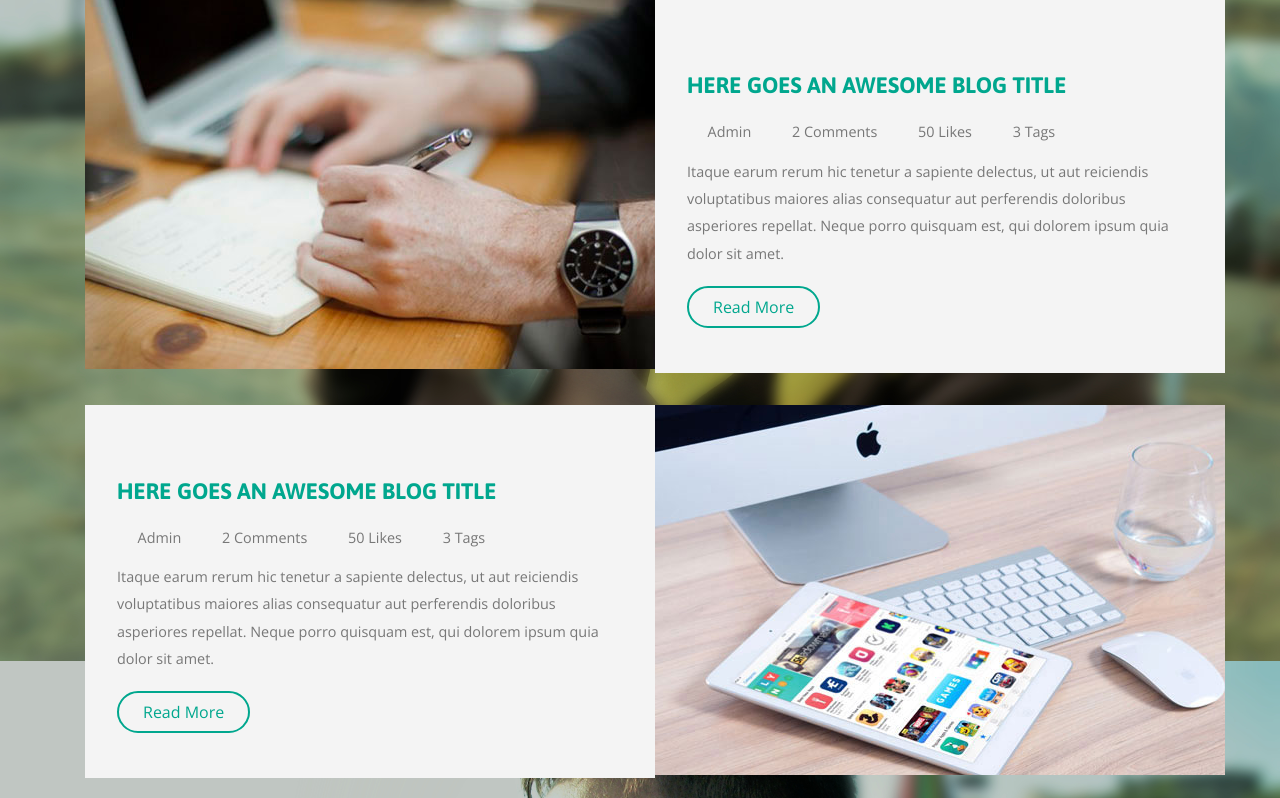
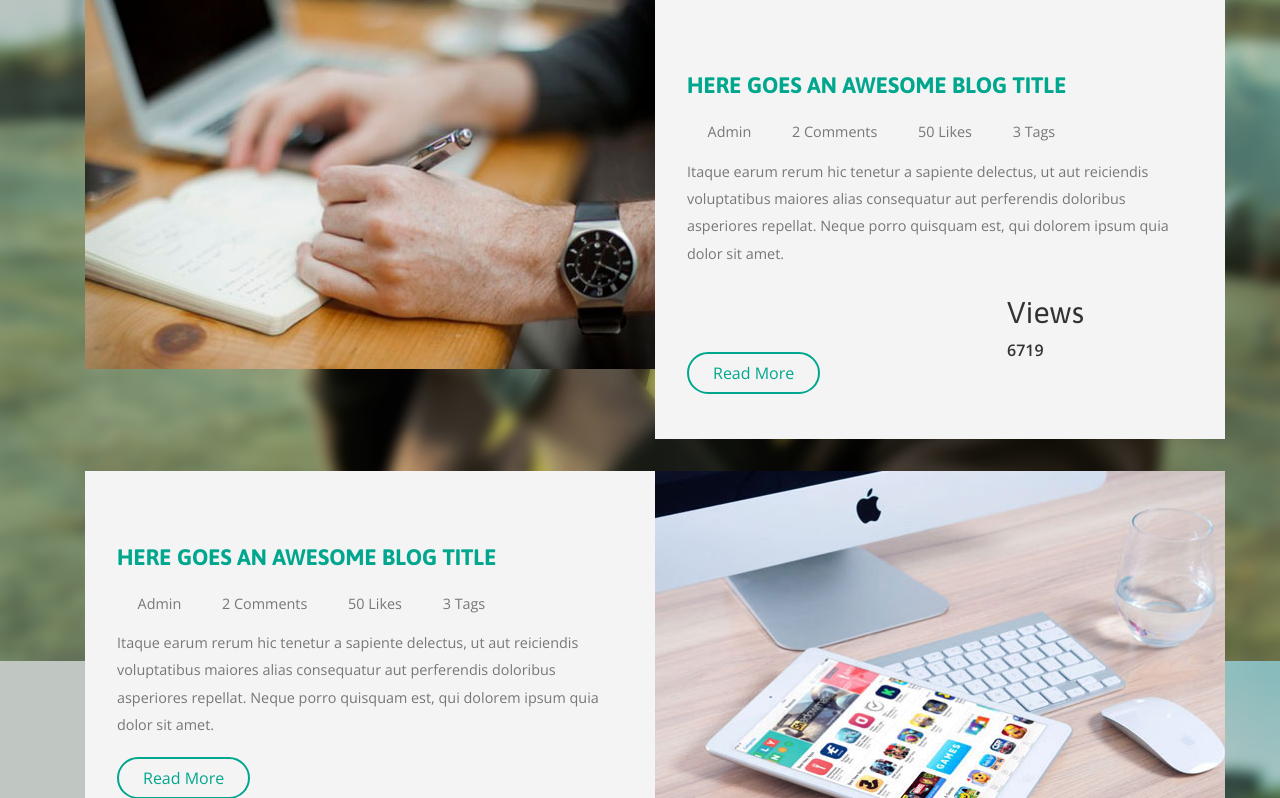
Before and after one commit to poudelmadhav/Bee-Menino, a PHP site: page /blog.html in a window 1280 px wide. Shown: the part 299-1097 px from the top of the page. Run offline with PHP 8.4, Linux system fonts and the light colour scheme; some web fonts are replaced.

Commit message:
Initial Commit

```diff
--- a/blog.html
+++ b/blog.html
@@ -91,6 +91,21 @@ Smartphone Compatible web template, free webdesigns for Nokia, Samsung, LG, Sony
 								<li><i class="glyphicon glyphicon-tags"></i> <a href="#">3 Tags</a></li>
 							</ul>
 							<p>Itaque earum rerum hic tenetur a sapiente delectus, ut aut reiciendis voluptatibus maiores alias consequatur aut perferendis doloribus asperiores repellat. Neque porro quisquam est, qui dolorem ipsum quia dolor sit amet.</p>
+							<div class="widget Stats" data-version="1" id="Stats1" style="margin-left: 20em;">
+							<h2>Views</h2>
+							<div class="widget-content">
+							<div id="Stats1_content" style="">
+							<span class="counter-wrapper graph-counter-wrapper" id="Stats1_totalCount">
+							<span class="digit stage-0"><strong>6</strong><span class="blind-plate"></span></span><span class="digit stage-0"><strong>7</strong><span class="blind-plate"></span></span><span class="digit stage-0"><strong>1</strong><span class="blind-plate"></span></span><span class="digit stage-0"><strong>9</strong><span class="blind-plate"></span></span></span>
+							<div class="clear"></div>
+							<span class="widget-item-control">
+							<span class="item-control blog-admin">
+							</span>
+							</span>
+							<div class="clear"></div>
+							</div>
+							</div>
+							</div>
 							<a href="#" data-toggle="modal" data-target="#myModal1" class="read hvr-shutter-in-horizontal">Read More</a>
 
 						</div>
--- a/css/style.css
+++ b/css/style.css
@@ -1866,7 +1866,7 @@ span.border.two:after {
 	.service-head h3 {
 		font-size: 1.4em;
 	}
-	.mail_right input[type="text"], .mail_right input[type="email"], .mail_right input[type="tel"], .mail_right textarea {
+	.mail_right input[type="text"], .mail_right input[type="email"], .mail_right textarea {
 		background: none;
 		padding: 7px 10px;
 		margin-bottom: 6px;
@@ -1999,7 +1999,6 @@ span.border.two:after {
 input[type="text"]:focus,
 input[type="password"]:focus,
 input[type="email"]:focus,
-input[type="tel"]:focus,
 textarea:focus {
    color: #00a78e;
   background-color: white;
--- a/index.html
+++ b/index.html
@@ -22,6 +22,7 @@ Smartphone Compatible web template, free webdesigns for Nokia, Samsung, LG, Sony
 				});
 			});
 		</script>
+<script src='https://www.google.com/recaptcha/api.js'></script>
 </head>
 	<body>
 			<div id="home" class="header">
--- a/thankyou.html
+++ b/thankyou.html
@@ -15,12 +15,12 @@
 	<div class="thank-you-page">
 			<!-- input your body part here -->
 			<div class="thank">
-						<p>Your message has been sent. I will reply soon to your email.</p>
-						<p>Thank you! For Submission.</p>
+						<p>Your message has been sent. We will reply soon to your email.</p>
+						<p>Thank you!</p>
 
 						<div class="home">
 				          <p>
-				             <a href="index.html" class="submit">Return to Bikash's Site</a>
+				             <a href="index.html" class="submit">Return to Menino's Site</a>
 				          </p>
 				     	</div>
 			</div>
```
Also changed, not shown: terms-and-conditions.html (added).
